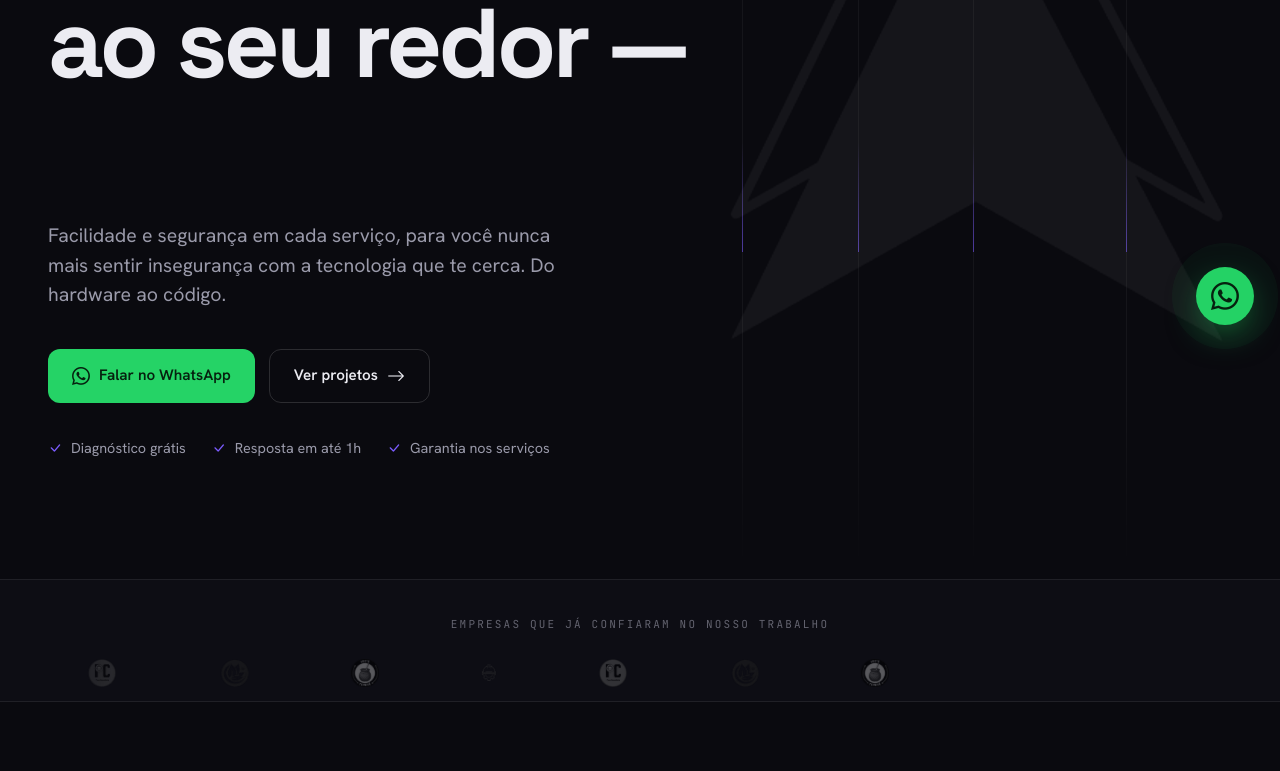
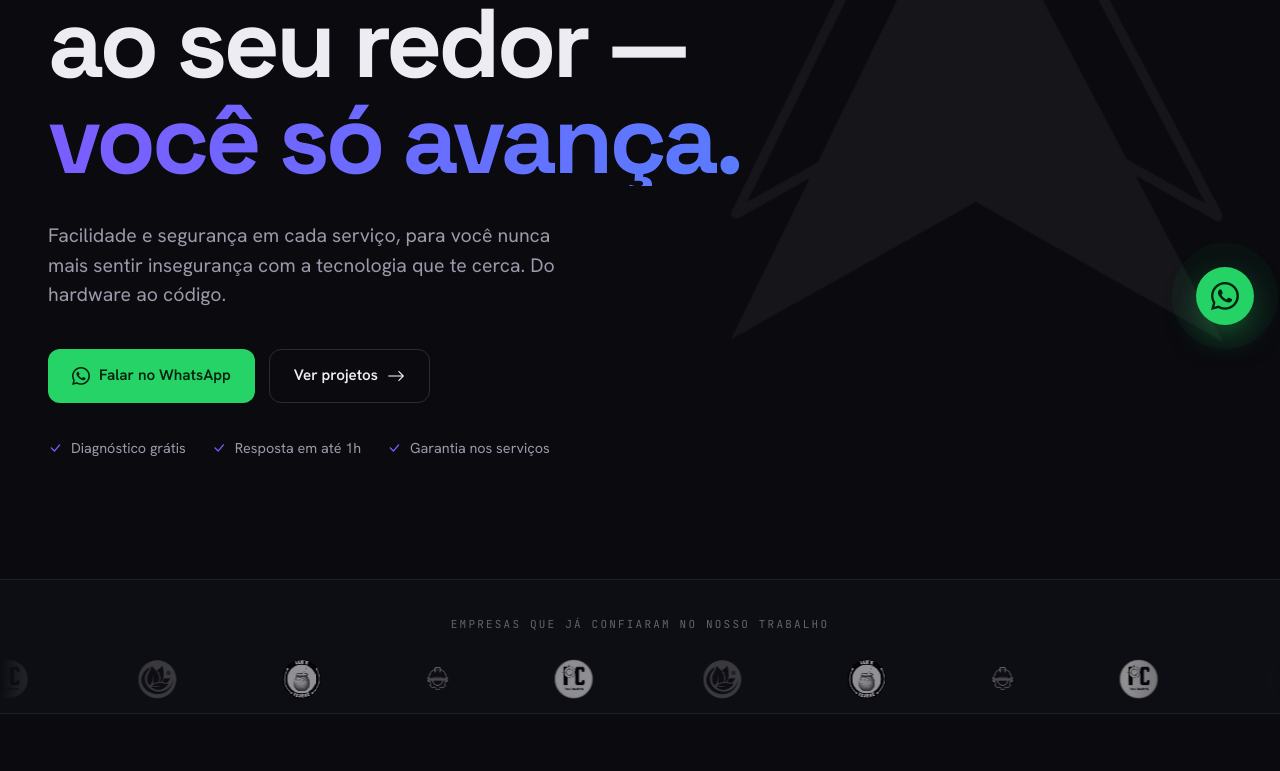
Before and after one commit to InnovaCodeProjects/innovaTech, a React (Vite) app: page / in a window 1280 px wide. Shown: the part 449-1220 px from the top of the page. Built offline with nearby package versions, Linux system fonts and the light colour scheme.

Commit message:
DEV-004-some-corrections

```diff
--- a/src/components/Hero.tsx
+++ b/src/components/Hero.tsx
@@ -1,8 +1,5 @@
 import React from 'react'
 import { useReveal } from '../hooks/useReveal'
-
-const FLOW_POSITIONS = ['58%', '67%', '76%', '88%']
-const FLOW_DELAYS = ['0s', '1.25s', '2.5s', '3.75s']
 
 export default function Hero() {
   const ref = useReveal()
@@ -13,16 +10,6 @@ export default function Hero() {
       id="inicio"
       ref={ref as React.RefObject<HTMLElement>}
     >
-      <div className="flow" aria-hidden="true">
-        {FLOW_POSITIONS.map((left, i) => (
-          <span
-            key={i}
-            className="tr"
-            style={{ left, animationDelay: FLOW_DELAYS[i] }}
-          />
-        ))}
-      </div>
-
       <img className="hero-mark" src="/mark-white.png" alt="" aria-hidden="true" />
 
       <div className="wrap hero-inner">
@@ -32,7 +19,7 @@ export default function Hero() {
           <h1 className="hero-title">
             <span className="ln"><span>Movemos a tecnologia</span></span>
             <span className="ln"><span>ao seu redor —</span></span>
-            <span className="ln grad-text"><span>você só avança.</span></span>
+            <span className="ln"><span className="grad-text">você só avança.</span></span>
           </h1>
 
           <p className="hero-lead reveal d3">
--- a/src/components/Marquee.tsx
+++ b/src/components/Marquee.tsx
@@ -11,7 +11,7 @@ const CLIENTS = [
 ]
 
 export default function Marquee() {
-  const doubled = [...CLIENTS, ...CLIENTS]
+  const doubled = [...CLIENTS, ...CLIENTS, ...CLIENTS, ...CLIENTS]
 
   return (
     <section className="marquee-sec" aria-label="Empresas que confiam na Innova Tech">
--- a/src/index.css
+++ b/src/index.css
@@ -375,7 +375,7 @@ section {
   display: flex;
   gap: 0;
   width: max-content;
-  animation: scroll 42s linear infinite;
+  animation: scroll 40s linear infinite;
   align-items: center;
 }
 .marquee:hover .marquee-track {
@@ -640,11 +640,11 @@ section {
 }
 .pf:hover .pf-thumb img { transform: scale(1.04); }
 .client-logo {
-  height: 28px; width: auto; object-fit: contain; display: block;
-  filter: grayscale(1) brightness(0.6); opacity: 0.55;
-  transition: opacity 0.3s, filter 0.3s;
-}
-.client-logo:hover { opacity: 0.9; filter: grayscale(0.2) brightness(0.9); }
+  height: 40px; width: auto; max-width: 140px; object-fit: contain; display: block;
+  filter: grayscale(1) brightness(1.8) opacity(0.55);
+  transition: filter 0.3s;
+}
+.client-logo:hover { filter: grayscale(0) brightness(1) opacity(0.9); }
 
 /* ---------- Process ---------- */
 .proc {
```
